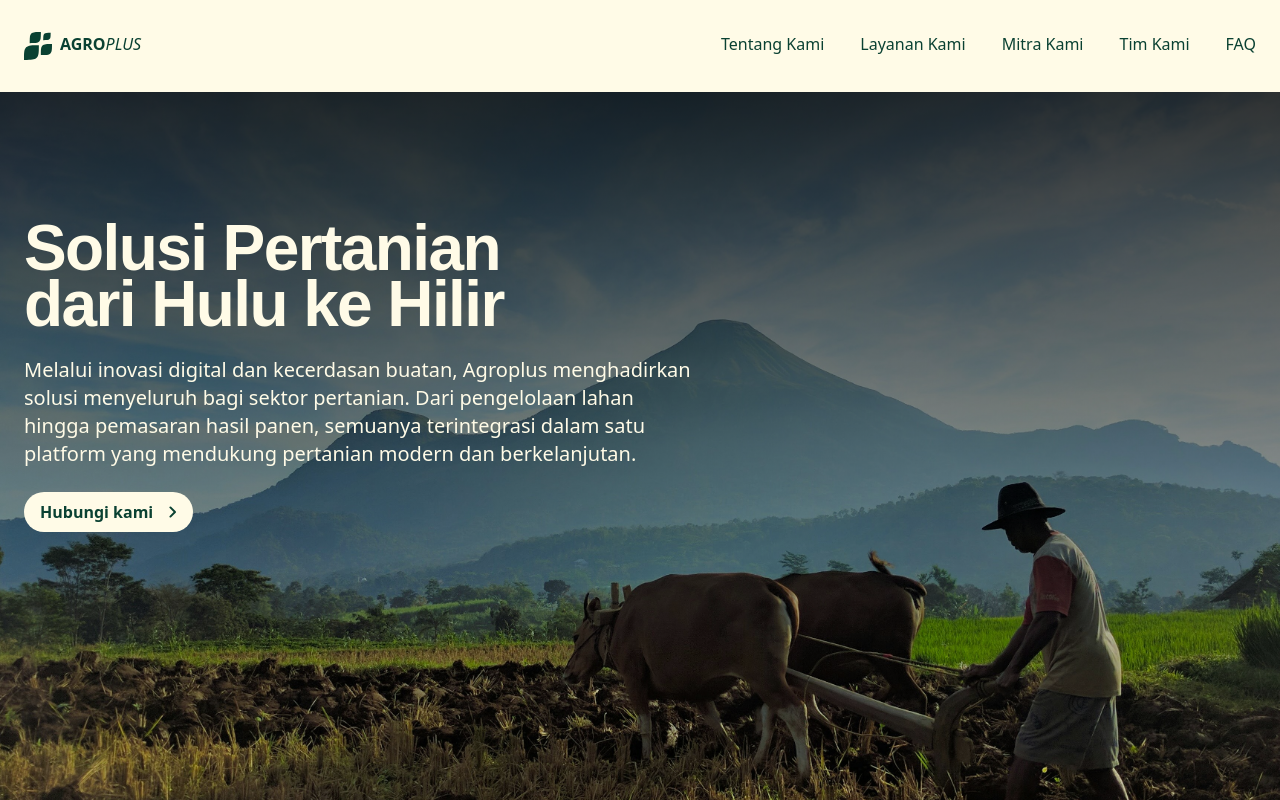
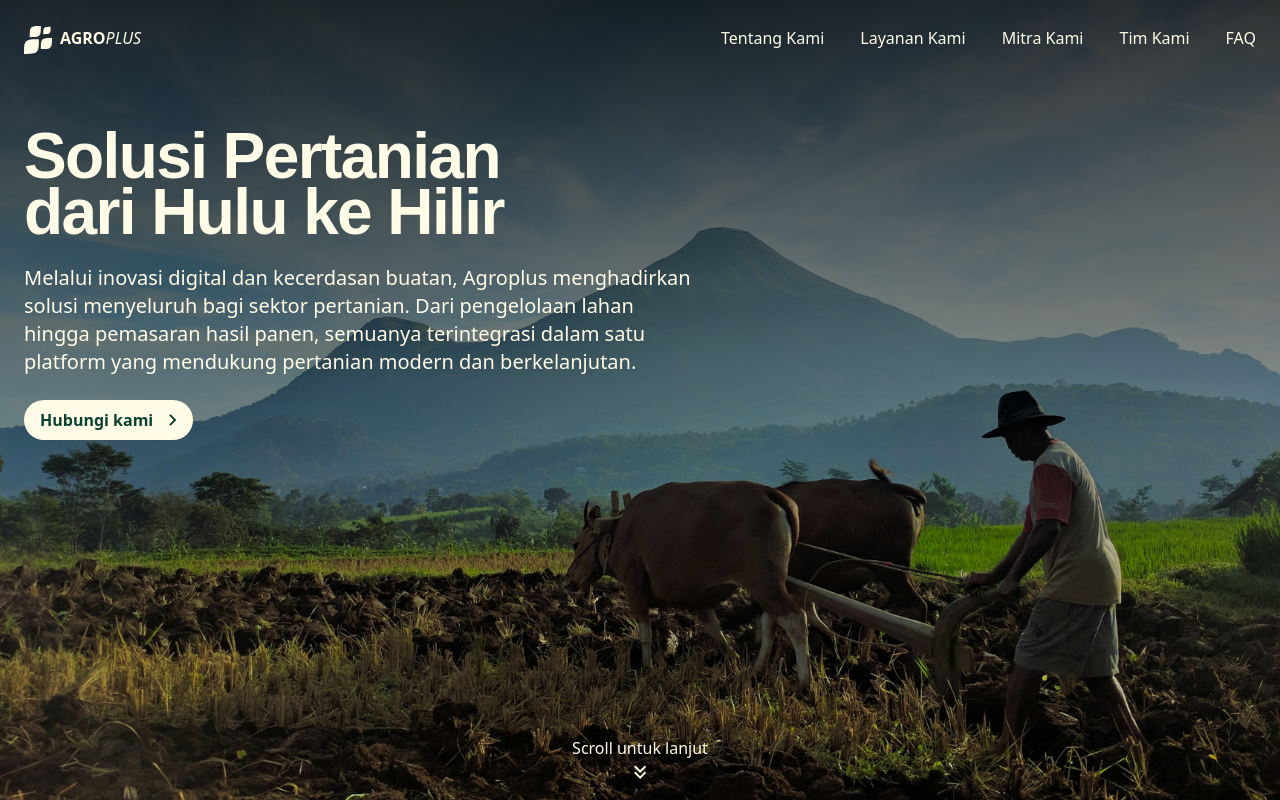
Before and after one commit to agroplus-id/www, a Next.js app: page / in a window 1280 px wide. Shown: the top 800 px of the page. Built offline with nearby package versions, Linux system fonts and the light colour scheme; a web font is replaced by a local one.

Commit message:
Make Navbar background adaptive

```diff
--- a/components/Navbar.tsx
+++ b/components/Navbar.tsx
@@ -1,15 +1,26 @@
-"use client"
+"use client";
 
 import Image from "next/image";
 import LogoMono from "./icons/LogoMono";
-import { useState } from "react";
+import { useEffect, useState } from "react";
 
 export default function Navbar() {
-  let [transparent, setTransparent] = useState(false);
+  const [transparent, setTransparent] = useState(true);
+
+  useEffect(() => {
+    const scrollHandler = () => {
+      setTransparent(window.scrollY <= 0);
+    };
+
+    window.addEventListener("scroll", scrollHandler);
+    return () => window.removeEventListener("scroll", scrollHandler);
+  }, []);
 
   return (
-    <div className={`flex w-full px-6 py-8 justify-center ${!transparent ? "bg-primary-1 text-primary-2" : "text-primary-1"}`}>
-      <div className="flex w-full max-w-7xl">
+    <section
+      className={`fixed section-bg h-20 place-content-center z-50 transition-all duration-150 ${!transparent ? "bg-primary-1 text-primary-2" : "text-primary-1"}`}
+    >
+      <div className="flex section-content">
         <div id="logo" className="space gap-2 flex flex-row">
           <LogoMono className={`size-7`} />
           <h1>
@@ -17,14 +28,17 @@ export default function Navbar() {
             <span className="font-normal italic">PLUS</span>
           </h1>
         </div>
-        <div id="navigation" className="flex flex-grow justify-end flex-row gap-9">
-            <a href="#">Tentang Kami</a>
-            <a href="#">Layanan Kami</a>
-            <a href="#">Mitra Kami</a>
-            <a href="#">Tim Kami</a>
-            <a href="#">FAQ</a>
+        <div
+          id="navigation"
+          className="flex flex-grow justify-end flex-row gap-9"
+        >
+          <a href="#">Tentang Kami</a>
+          <a href="#">Layanan Kami</a>
+          <a href="#">Mitra Kami</a>
+          <a href="#">Tim Kami</a>
+          <a href="#">FAQ</a>
         </div>
       </div>
-    </div>
+    </section>
   );
 }
```
